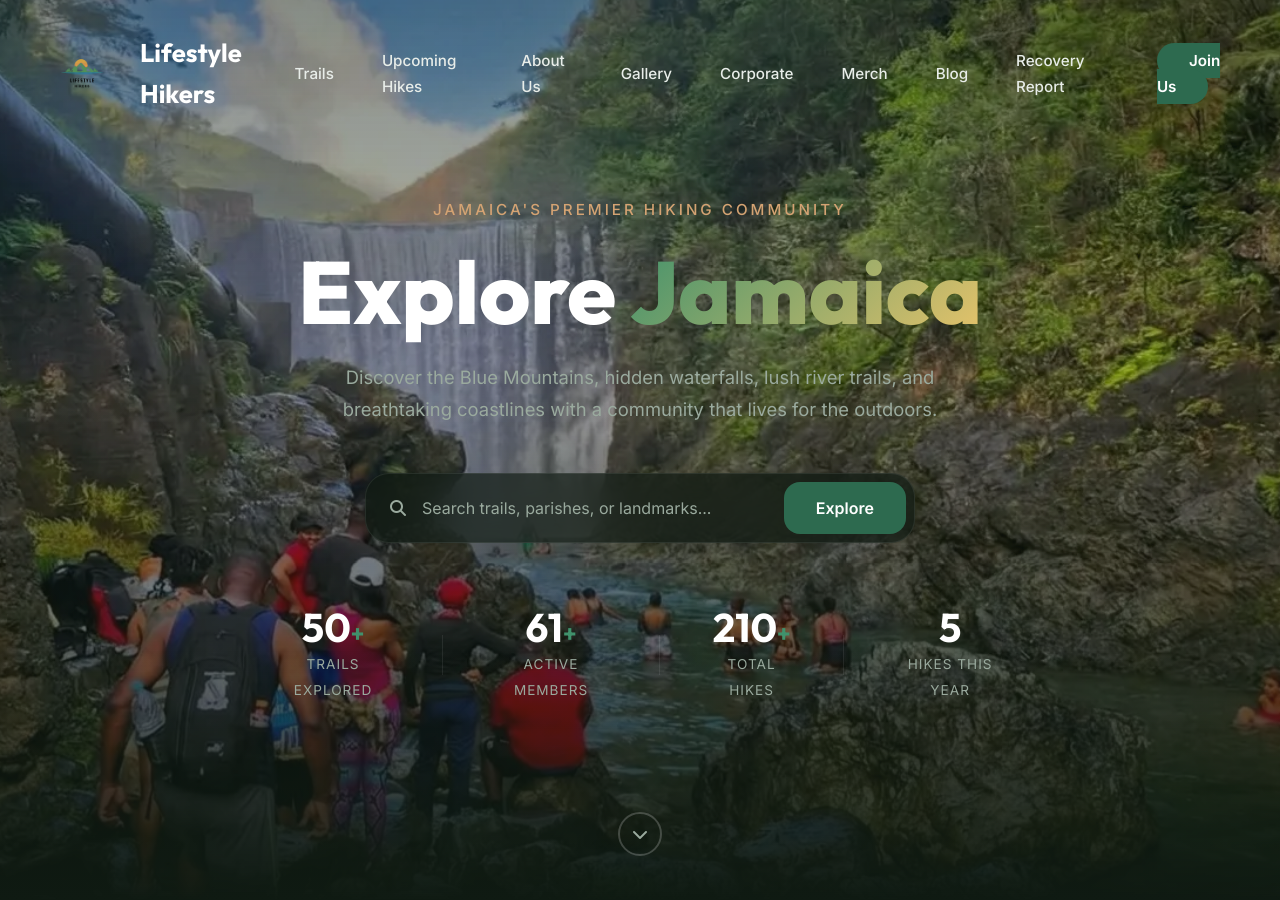
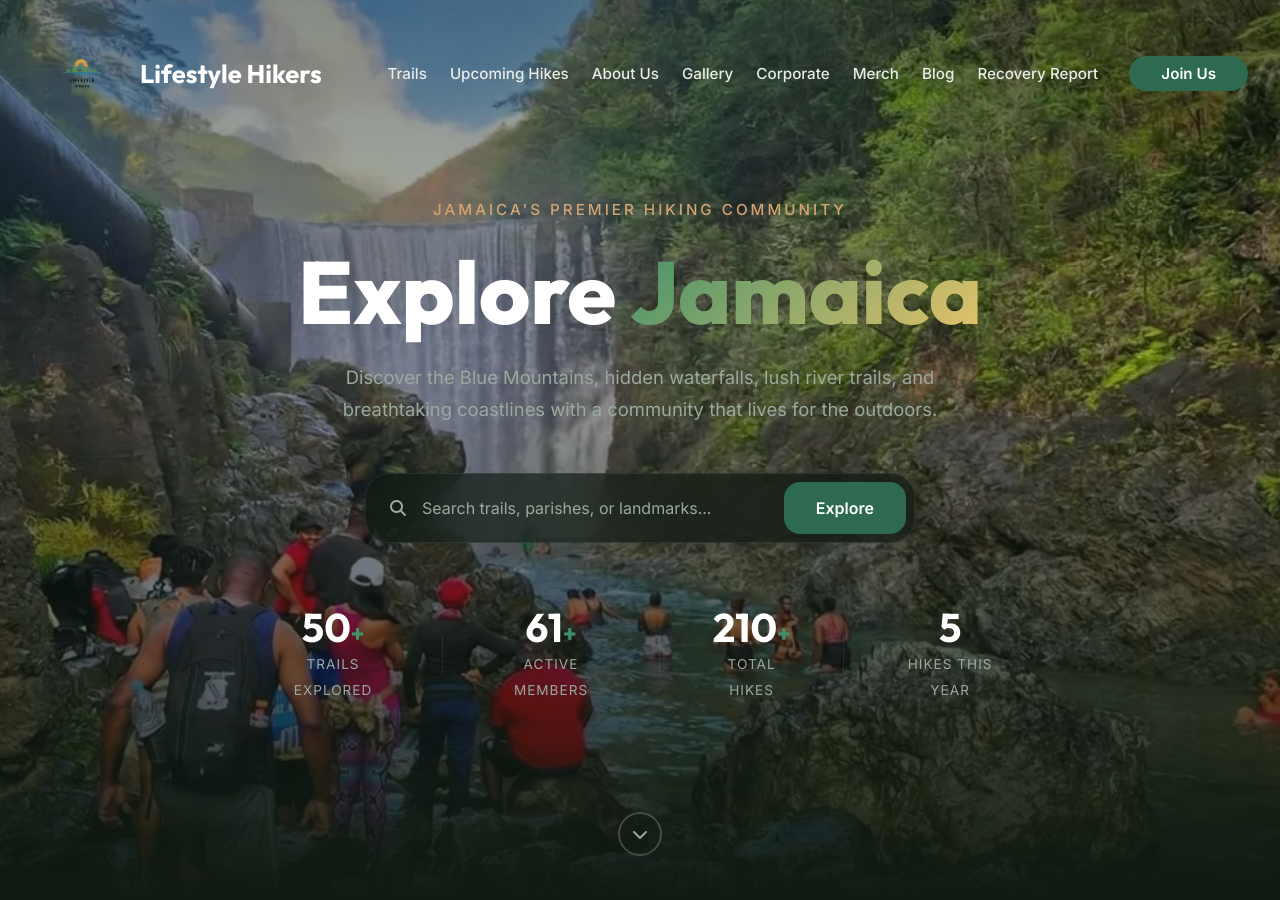
Before and after one commit to willylondon/lifestyle-hikers, a Jekyll site: the page built from index.html, in a window 1280 px wide and 900 px high. Built offline with Jekyll 4.4.1, drawn with Linux system fonts in a browser that asks for light colours.

Commit message:
Refine nav spacing to preserve Join Us CTA styling

```diff
--- a/assets/css/style.css
+++ b/assets/css/style.css
@@ -213,7 +213,7 @@ textarea {
 .nav-links {
     display: flex;
     align-items: center;
-    gap: var(--space-2xl);
+    gap: clamp(0.75rem, 1.8vw, 1.7rem);
 }
 
 .nav-links a {
@@ -222,6 +222,7 @@ textarea {
     color: var(--clr-text);
     position: relative;
     padding: var(--space-xs) 0;
+    white-space: nowrap;
 }
 
 .nav-links a::after {
@@ -247,6 +248,8 @@ textarea {
     border-radius: var(--radius-xl);
     font-weight: 600 !important;
     transition: all var(--transition-base) !important;
+    margin-left: var(--space-sm);
+    flex-shrink: 0;
 }
 
 .nav-cta::after {
```
